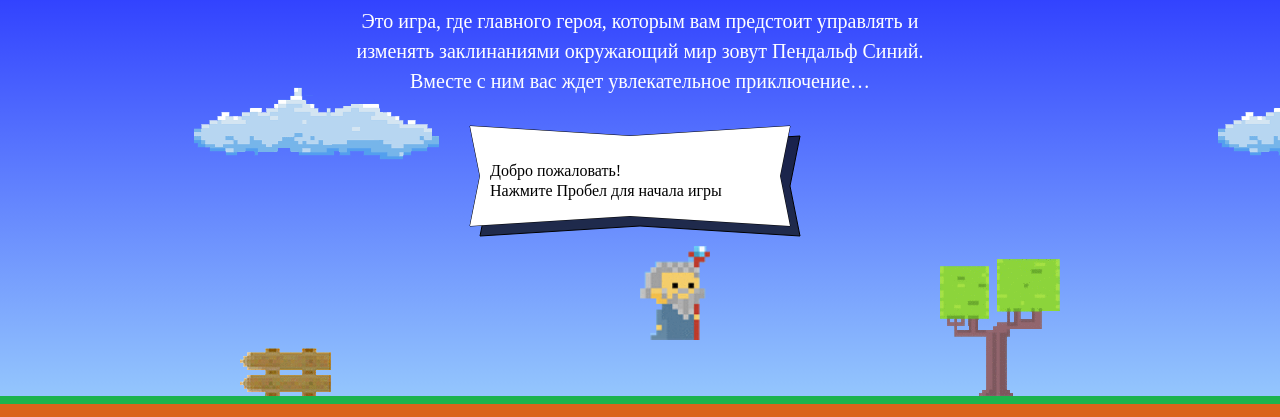
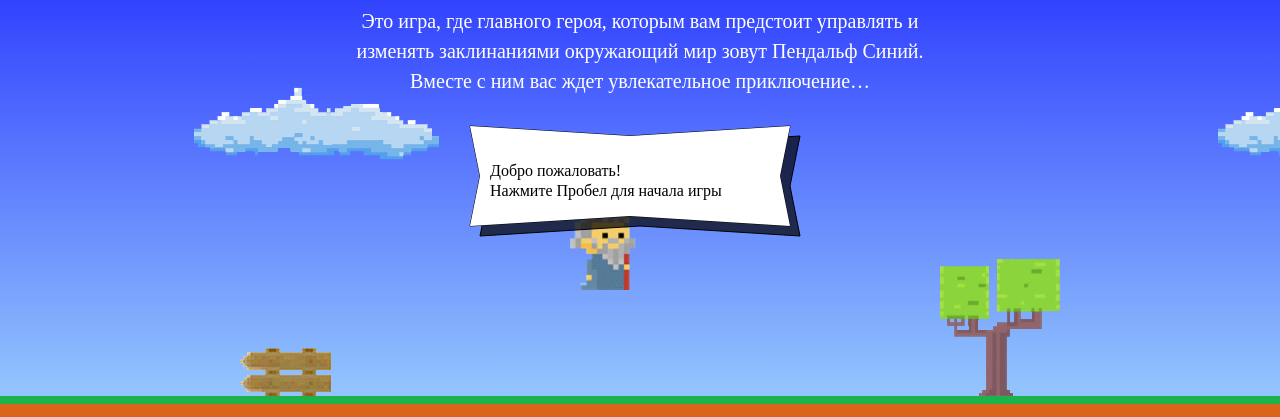
Before and after one commit to sersmirnov/510-code-and-magick, a website: page index.html in a window 1280 px wide. Shown: the part 203-620 px from the top of the page. Drawn offline with Linux system fonts and the light colour scheme; a web font is replaced by a local one.

Commit message:
Внес правки

```diff
--- a/index.html
+++ b/index.html
@@ -22,7 +22,7 @@
                  fill="#be3827"/>
         <polygon points="9 37 19 37 19 23 48 23 48 28 53 28 53 42 48 42 48 51 14 51 14 46 9 46 9 37"
                  fill="#fbd868"/>
-        <rect x="33" y="39" width="10" height="5" fill="#bec1c3"/>
+        <rect x="33" y="39" `width`="10" height="5" fill="#bec1c3"/>
         <rect x="14" y="37" width="5" height="9" fill="#bec1c3"/>
         <polygon
           points="48 39 48 44.34 43 44.34 43 49.69 33 49.69 33 44.34 29 44.34 29 48.62 23 48.62 23 53.97 29 53.97 29 59.31 33 59.31 33 64.66 38 64.66 38 70 43 70 43 64.66 48 64.66 48 53.97 53 53.97 53 48.62 57 48.62 57 39 48 39"
@@ -183,23 +183,20 @@
 <script>
 var fireballSize = 22;
 var getFireballSpeed = function (left) {
- return left ? 5 : 2;
+  return left ? 5 : 2;
 }
-var wizardSpeed = 3;
-var wizardWidth = 70;
+
+wizardSpeed = 3;
+wizardWidth = 70;
 
 var getWizardHeight = function (wizardWidth) {
-  var proportionHeight = 1.337 * wizardWidth
-    return proportionHeight
+  return 1.337 * wizardWidth;
 }
-
-var getWizardX  = function (width) {
-  var xPosition = width / 2;
-    return xPosition;
+function getWizardX (width) {
+  return width / 2.5;
 }
-var getWizardY = function (height) {
-  var yPosition = height / 2;
-    return yPosition;
+function getWizardY(height) {
+  return height / 3;
 }
 </script>
 <script src="js/game.js"></script>
```
